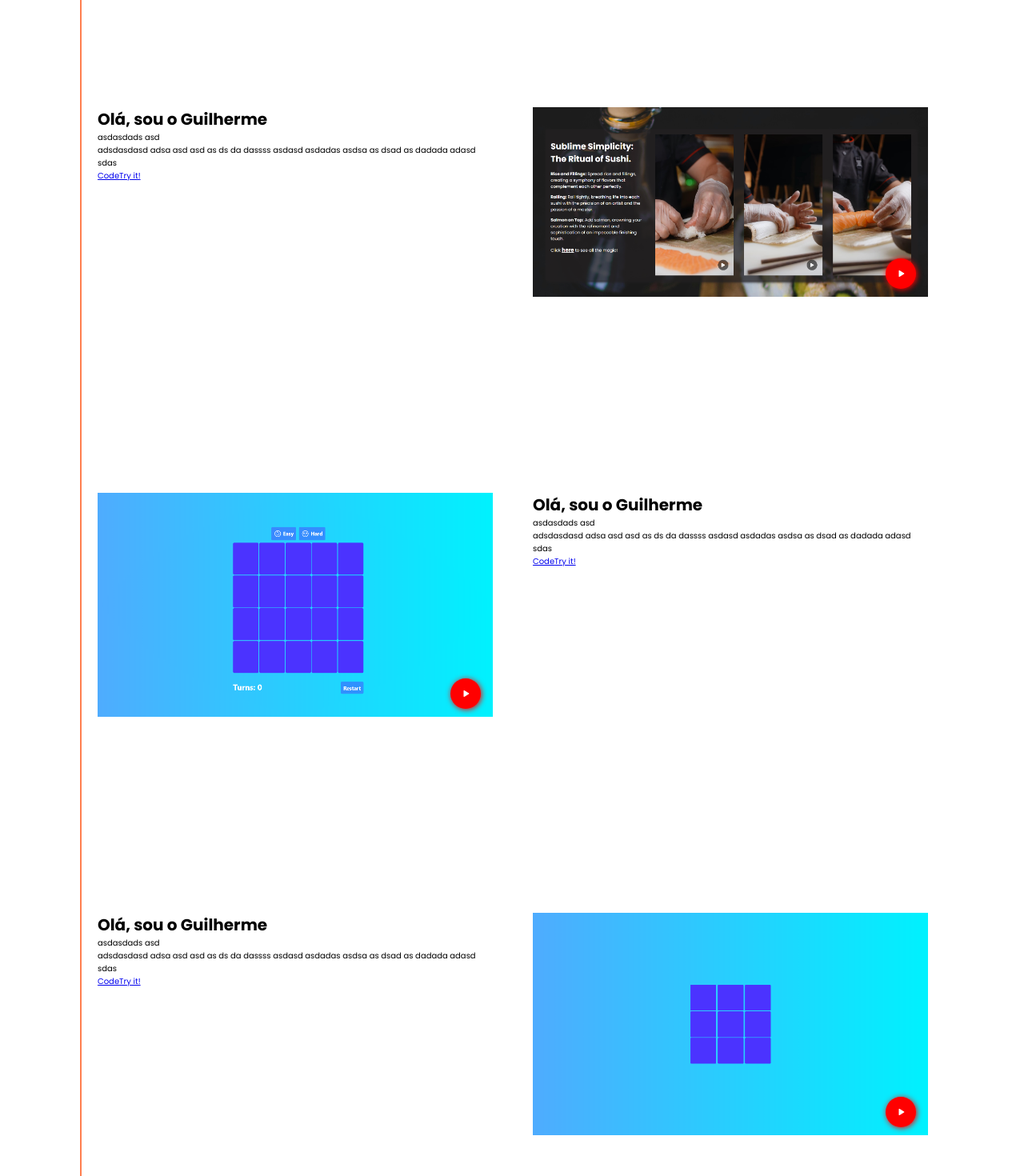
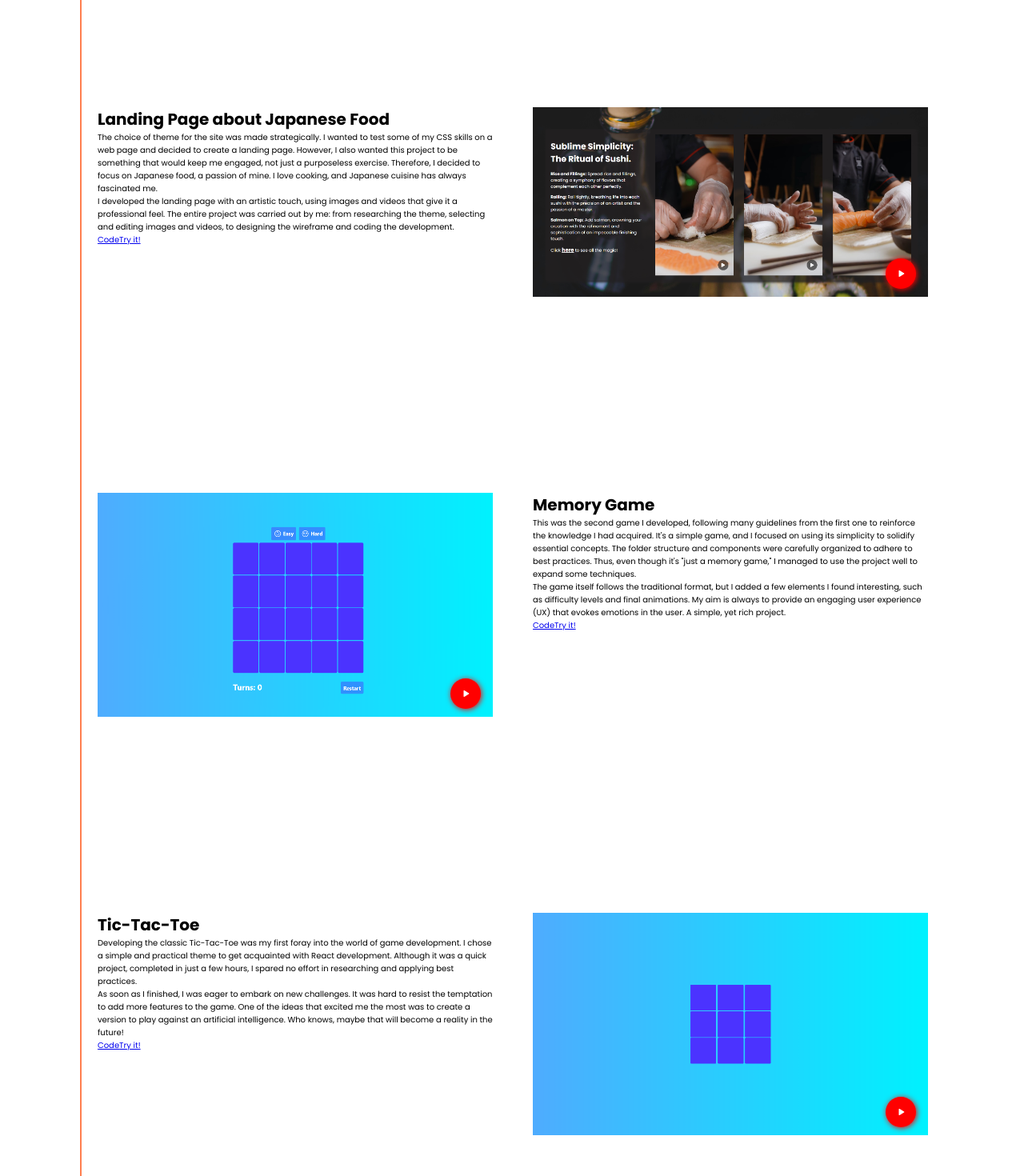
Before and after one commit to GuilhermeEger/portfolio, a React (Create React App) app: page / in a window 1280 px wide. Shown: the part 720-2190 px from the top of the page at 80% size. Built offline with nearby package versions, Linux system fonts and the light colour scheme.

Commit message:
adding content texts

```diff
--- a/src/Components/ContentBox/ContentBox.js
+++ b/src/Components/ContentBox/ContentBox.js
@@ -13,14 +13,15 @@ function ContentBox(props) {
             : "contentRightArea")
         }
       >
-        <h1 className="cb_title">Olá, sou o Guilherme</h1>
-        <p>asdasdads asd</p>
-        <p>
-          adsdasdasd adsa asd asd as ds da dassss asdasd asdadas asdsa as dsad
-          as dadada adasd sdas
-        </p>
-        <a target="_blank" href={props.codeLink}>Code</a>
-        <a target="_blank" href={props.pageLink}>Try it!</a>
+        <h1 className="cb_title">{props.title}</h1>
+        <div>{props.children}</div>
+        <a target="_blank" href={props.codeLink}>
+            Code
+          </a>
+          <a target="_blank" href={props.pageLink}>
+            Try it!
+          </a>
+
       </div>
       <div
         className={
--- a/src/Components/Home/Home.js
+++ b/src/Components/Home/Home.js
@@ -52,27 +52,95 @@ function Home(props) {
         <ContentBox
           video={foodLandingPageVideo}
           img={foodLandingPage}
+          title={"Landing Page about Japanese Food"}
           gridTemplate={"text-img"}
           codeLink={"https://github.com/GuilhermeEger/food-landing-page"}
           pageLink={"https://guilhermeeger.github.io/food-landing-page/"}
-        />
+        >
+          <p>
+            The choice of theme for the site was made strategically. I wanted to
+            test some of my CSS skills on a web page and decided to create a
+            landing page. However, I also wanted this project to be something
+            that would keep me engaged, not just a purposeless exercise.
+            Therefore, I decided to focus on Japanese food, a passion of mine. I
+            love cooking, and Japanese cuisine has always fascinated me.
+          </p>
+          <p>
+            I developed the landing page with an artistic touch, using images
+            and videos that give it a professional feel. The entire project was
+            carried out by me: from researching the theme, selecting and editing
+            images and videos, to designing the wireframe and coding the
+            development.
+          </p>
+        </ContentBox>
         <ContentBox
           video={memoryGameVideo}
           img={memoryGame}
+          title={"Memory Game"}
           gridTemplate={"img-text"}
           codeLink={"https://github.com/GuilhermeEger/memory-game"}
           pageLink={"https://guilhermeeger.github.io/memory-game/"}
-        />
+        >
+          <p>
+            This was the second game I developed, following many guidelines from
+            the first one to reinforce the knowledge I had acquired. It's a
+            simple game, and I focused on using its simplicity to solidify
+            essential concepts. The folder structure and components were
+            carefully organized to adhere to best practices. Thus, even though
+            it's "just a memory game," I managed to use the project well to
+            expand some techniques.
+          </p>
+          <p>
+            The game itself follows the traditional format, but I added a few
+            elements I found interesting, such as difficulty levels and final
+            animations. My aim is always to provide an engaging user experience
+            (UX) that evokes emotions in the user. A simple, yet rich project.
+          </p>
+        </ContentBox>
         <ContentBox
           video={ticTacToeVideo}
           img={ticTacToe}
+          title={"Tic-Tac-Toe"}
           gridTemplate={"text-img"}
           codeLink={"https://github.com/GuilhermeEger/tic-tac-toe"}
           pageLink={"https://guilhermeeger.github.io/tic-tac-toe/"}
-        />
+        >
+          <p>
+            Developing the classic Tic-Tac-Toe was my first foray into the world
+            of game development. I chose a simple and practical theme to get
+            acquainted with React development. Although it was a quick project,
+            completed in just a few hours, I spared no effort in researching and
+            applying best practices.
+          </p>
+          <p>
+            As soon as I finished, I was eager to embark on new challenges. It
+            was hard to resist the temptation to add more features to the game.
+            One of the ideas that excited me the most was to create a version to
+            play against an artificial intelligence. Who knows, maybe that will
+            become a reality in the future!
+          </p>
+        </ContentBox>
         <div>
           <Carousel />
         </div>
+        <p>
+          These are some of the screens from one of the projects I developed for
+          my former company. It was a React Native application, but I used it
+          merely as a "shell," with all development done responsively via the
+          web, through a webview!
+        </p>
+        <p>
+          The strategy behind this was that we were a rapidly growing startup,
+          and I needed to implement functionalities efficiently and extremely
+          quickly. By keeping the entire application in React Native, we could
+          potentially face delays in rolling out new versions to clients through
+          the Apple/Play store. With the use of webview, we could deploy
+          updates, and within minutes, all clients would have access to the new
+          frontend!
+        </p>
+        <p>
+        Additionally, this decision was also motivated by the learning curve. By focusing on React.js, I could potentially develop screens for the web/desktop system in the future ;)
+        </p>
       </div>
     </div>
   );
```
